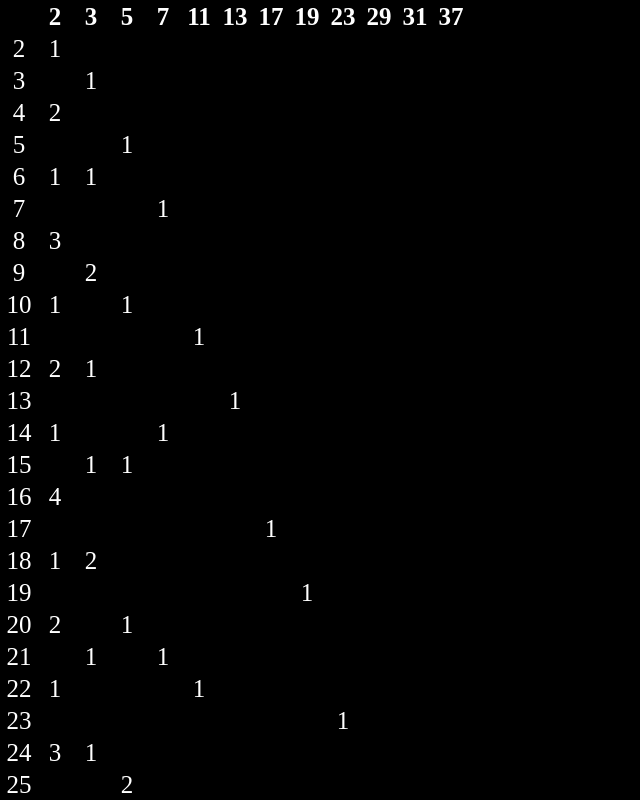
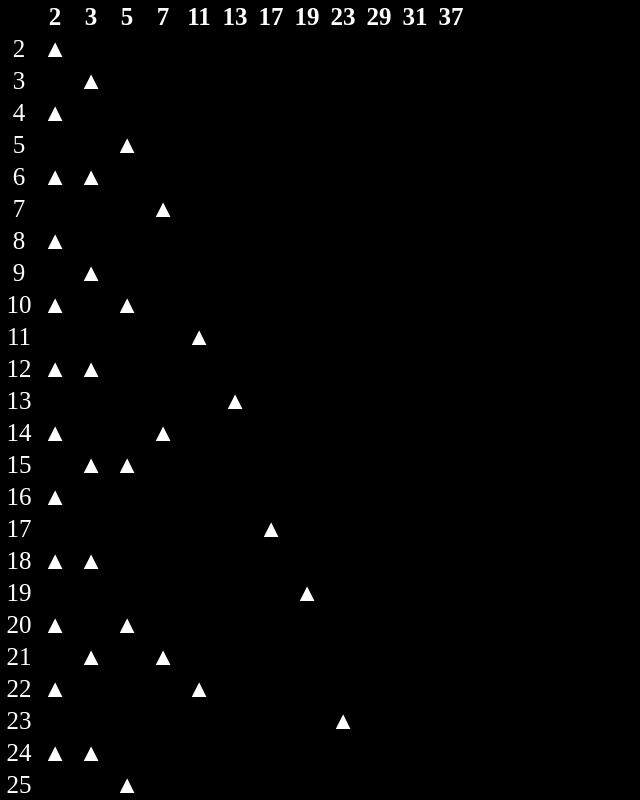
Before and after one commit to thetravisweber/math_with_vue, a Vue app: page /prime-factors in a window 1280 px wide. Shown: the top 800 px of the page, without its empty margins (0-640 px from the left). Built offline with nearby package versions, Linux system fonts and the light colour scheme.

Commit message:
added abstract symbol support

```diff
--- a/src/components/PrimeFactorsTable.vue
+++ b/src/components/PrimeFactorsTable.vue
@@ -15,7 +15,7 @@
       >
         <td :class="headerClass">{{ factored_num + 2 }}</td>
         <td v-for="(num_of_factor, j) in factors" :key="j" :style="factorStyle()">
-          {{ ifNotZero(num_of_factor) }}
+          {{ display_number_of_factors(num_of_factor, abstract_symbol) }}
         </td>
       </tr>
     </table>
@@ -28,12 +28,12 @@
 export default {
   name: "PrimeFactors",
   props: {
-    abstract: Boolean
+    abstract_symbol: String
   },
   data: function () {
     return {
       primes: [2, 3],
-      max_number: 40,
+      max_number: 40
     };
   },
   computed: {
@@ -76,13 +76,23 @@ export default {
         color: "#FFFFFF"
       };
     },
-    ifNotZero: (num) => {
+    display_number_of_factors: (num, abstract_symbol) => {
       if (num == 0) {
         return '';
       }
-      return num;
-      // &#9650;
-    },
+      switch(abstract_symbol) {
+        case "triangle":
+          return "▲";//'&#9650;';
+        case "rectangle":
+          return '▬';
+        case "square":
+          return "◼";
+        case "diamond":
+          return '◈'
+        default:
+          return num
+      }
+    }
   },
 };
 </script>
--- a/src/views/PrimeFactors.vue
+++ b/src/views/PrimeFactors.vue
@@ -1,6 +1,6 @@
 <template>
   <div class="prime-factors">
-    <PrimeFactorsTable />
+    <PrimeFactorsTable :abstract_symbol="'triangle'" />
   </div>
 </template>
 
```
